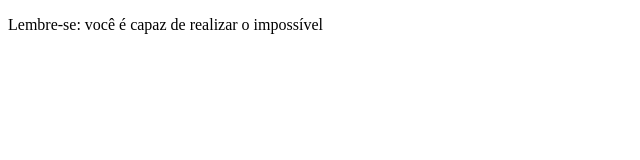
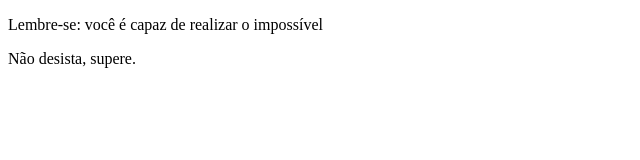
Before and after one commit to majusf/Frases-Motivacionais, a plain HTML site: page index.html in a window 1280 px wide. Shown: the whole page, without its empty margins (0-640 px from the left). Drawn offline with Linux system fonts and the light colour scheme.

Commit message:
frase motivacional 2

```diff
--- a/index.html
+++ b/index.html
@@ -7,5 +7,6 @@
 </head>
 <body>
     <p>Lembre-se: você é capaz de realizar o impossível</p>
+    <p>Não desista, supere.</p>
 </body>
 </html>
```
